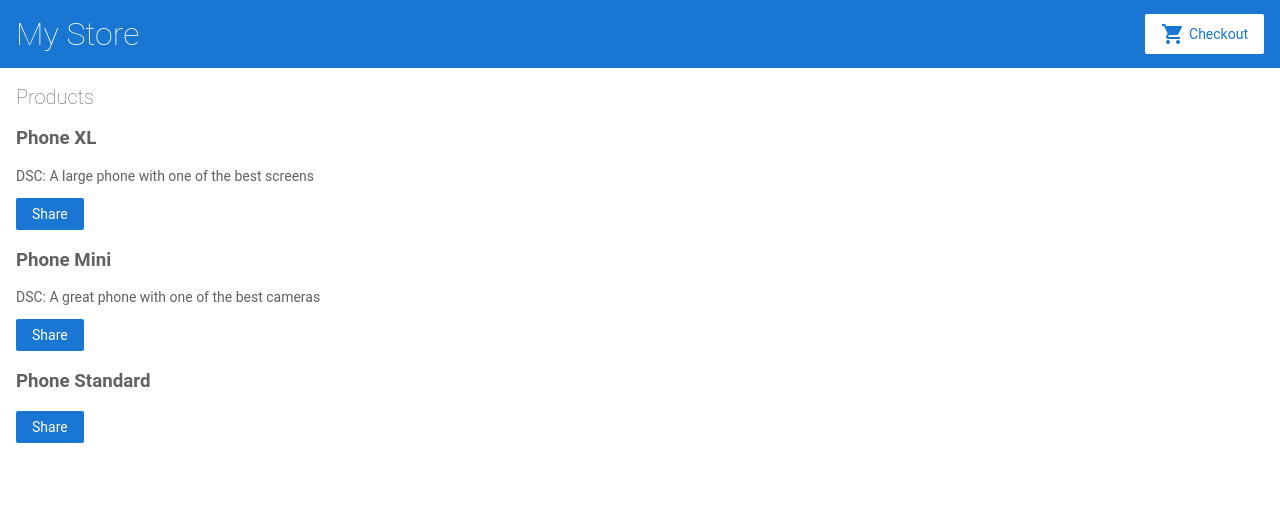
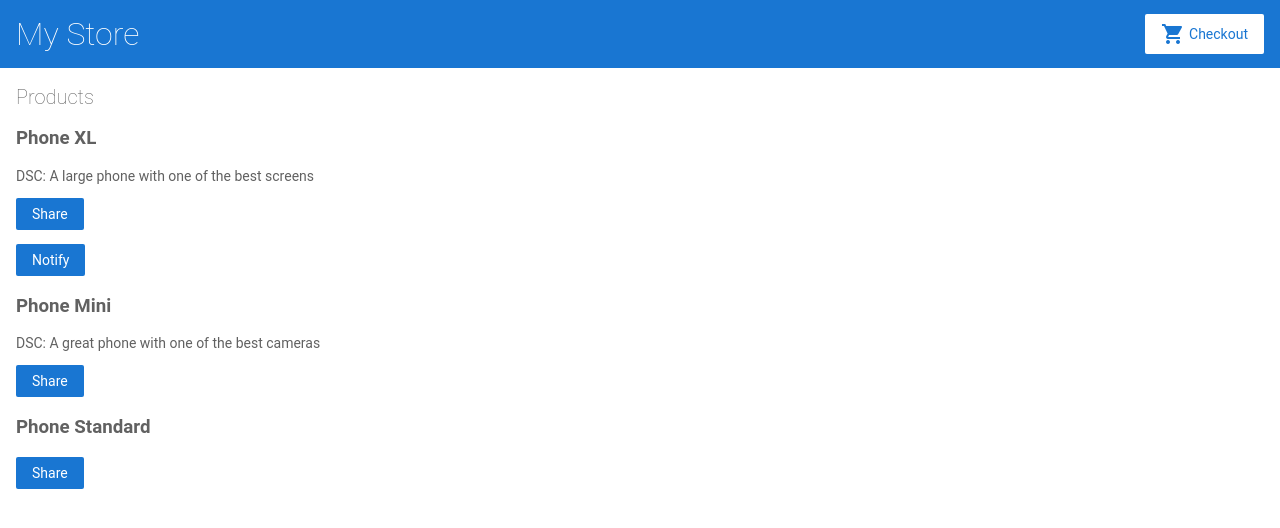
Before and after one commit to vitalydem/angular-el35dh-jszaer, an Angular app: page / in a window 1280 px wide. Shown: the top 528 px of the page. Built offline with nearby package versions, Linux system fonts and the light colour scheme.

Commit message:
4 files modified

```diff
--- a/src/app/product-alerts/product-alerts.component.html
+++ b/src/app/product-alerts/product-alerts.component.html
@@ -1 +1,3 @@
-<p>product-alerts works!</p>
+<p *ngIf="product && product.price > 700">
+  <button type="button">Notify</button>
+</p>
--- a/src/app/product-list/product-list.component.html
+++ b/src/app/product-list/product-list.component.html
@@ -6,6 +6,7 @@
     <p *ngIf="product.description">DSC: {{ product.description }}</p>
   </a>
   <button type="button" (click)="share()">Share</button>
+  <app-product-alerts [product]="product"></app-product-alerts>
 </div>
 
 <!--
```
Also changed, not shown: src/app/app.module.ts (+4 -9 lines), src/app/product-alerts/product-alerts.component.ts (+5 -3 lines).
